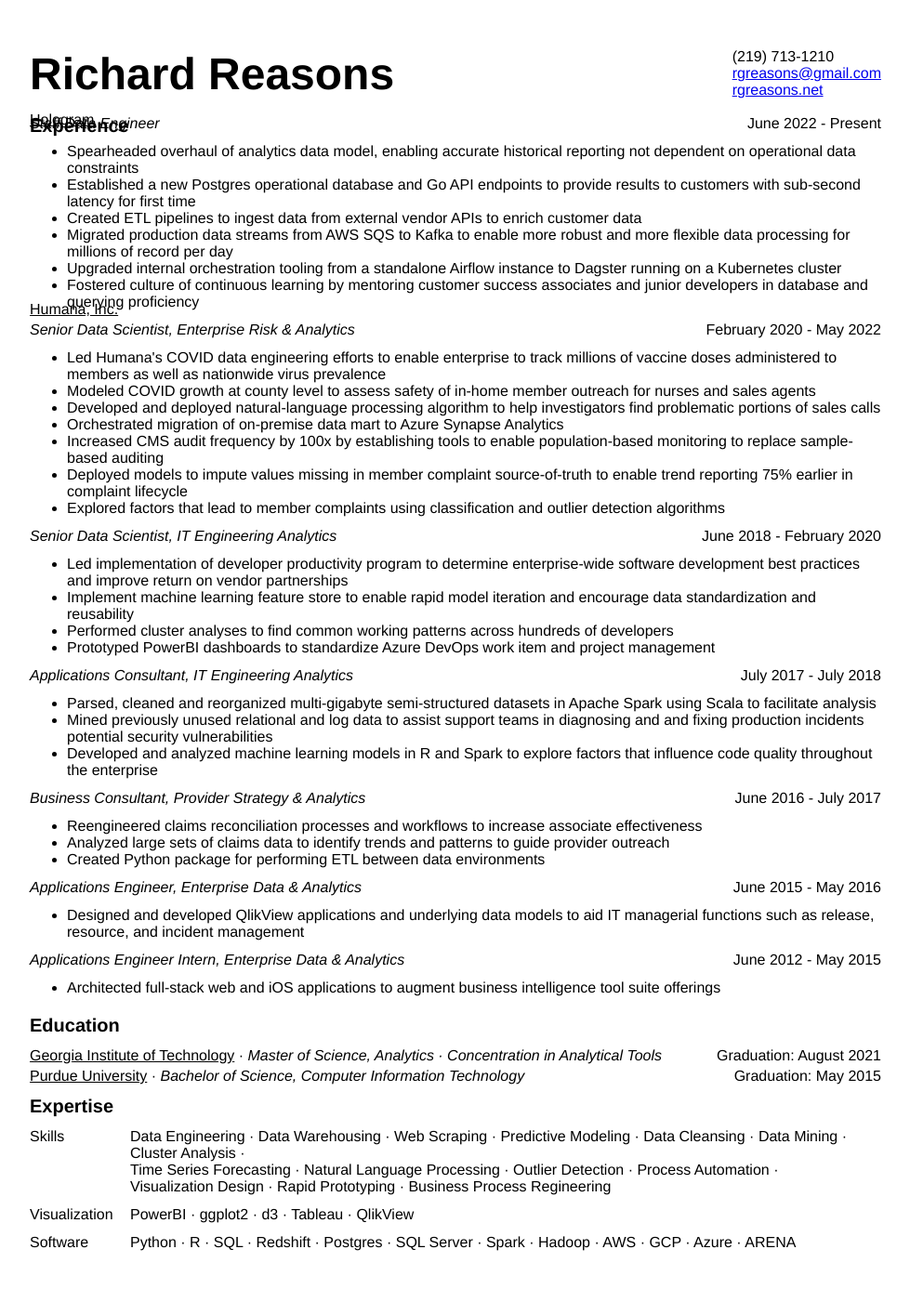
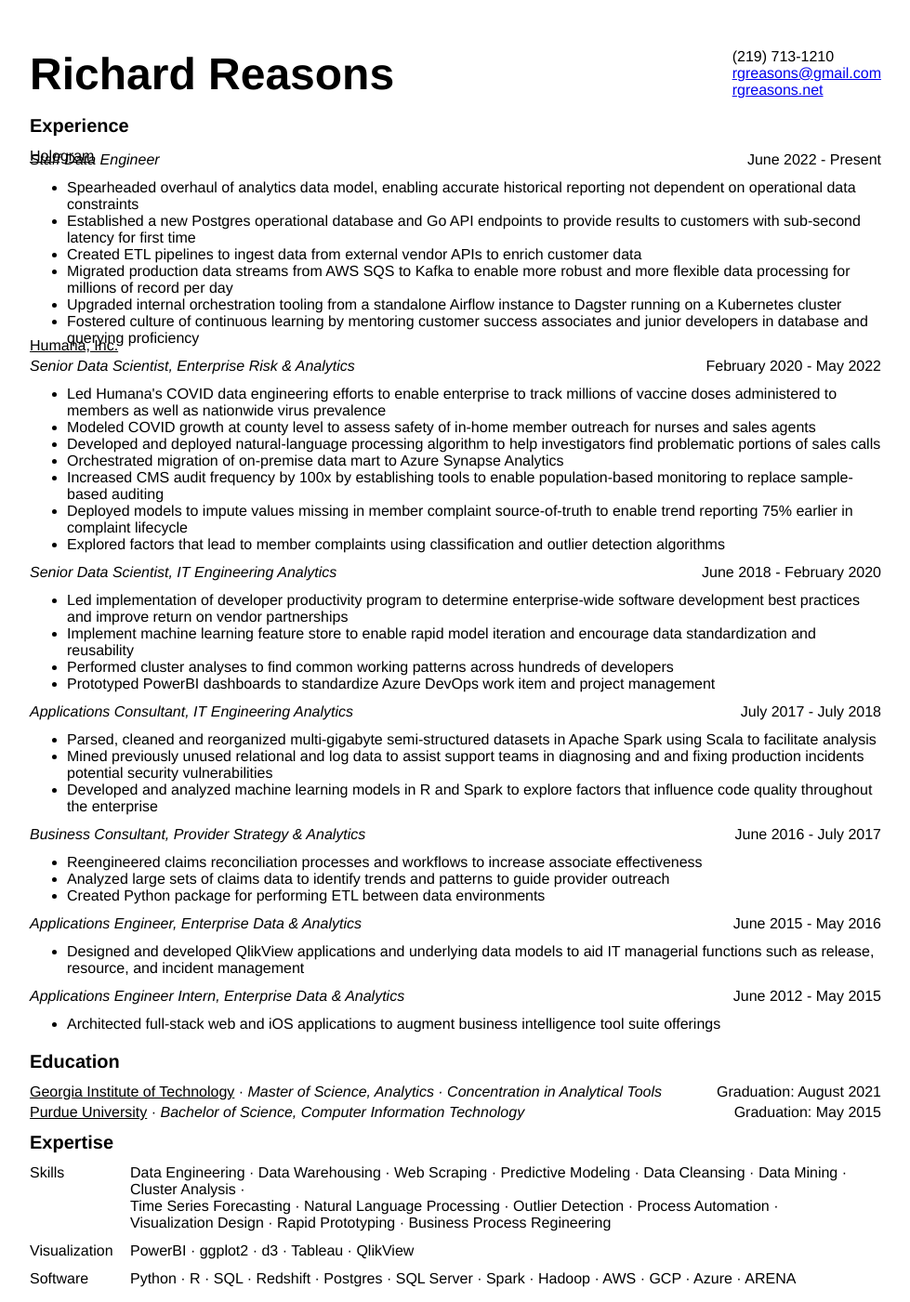
Before and after one commit to rgreasons/rgreasons.github.io, a Jekyll site: the page Resume.html, which Jekyll copies as it is, in a window 1280 px wide. Shown: the whole page at 93% size, without its empty margins (150-1129 px from the left). Built offline with Jekyll 4.4.1, drawn with Linux system fonts in a browser that asks for light colours; before the commit the page ends 1362 px from its top, so only the background shows below that.

Commit message:
Resume 2.3.4

```diff
--- a/css/resume.css
+++ b/css/resume.css
@@ -43,7 +43,7 @@
 
   .experience {
     grid-column: main-column / right-gutter;
-    grid-row: experience / humana;
+    grid-row: experience / hologram;
   }
 
   .hologram{
```
